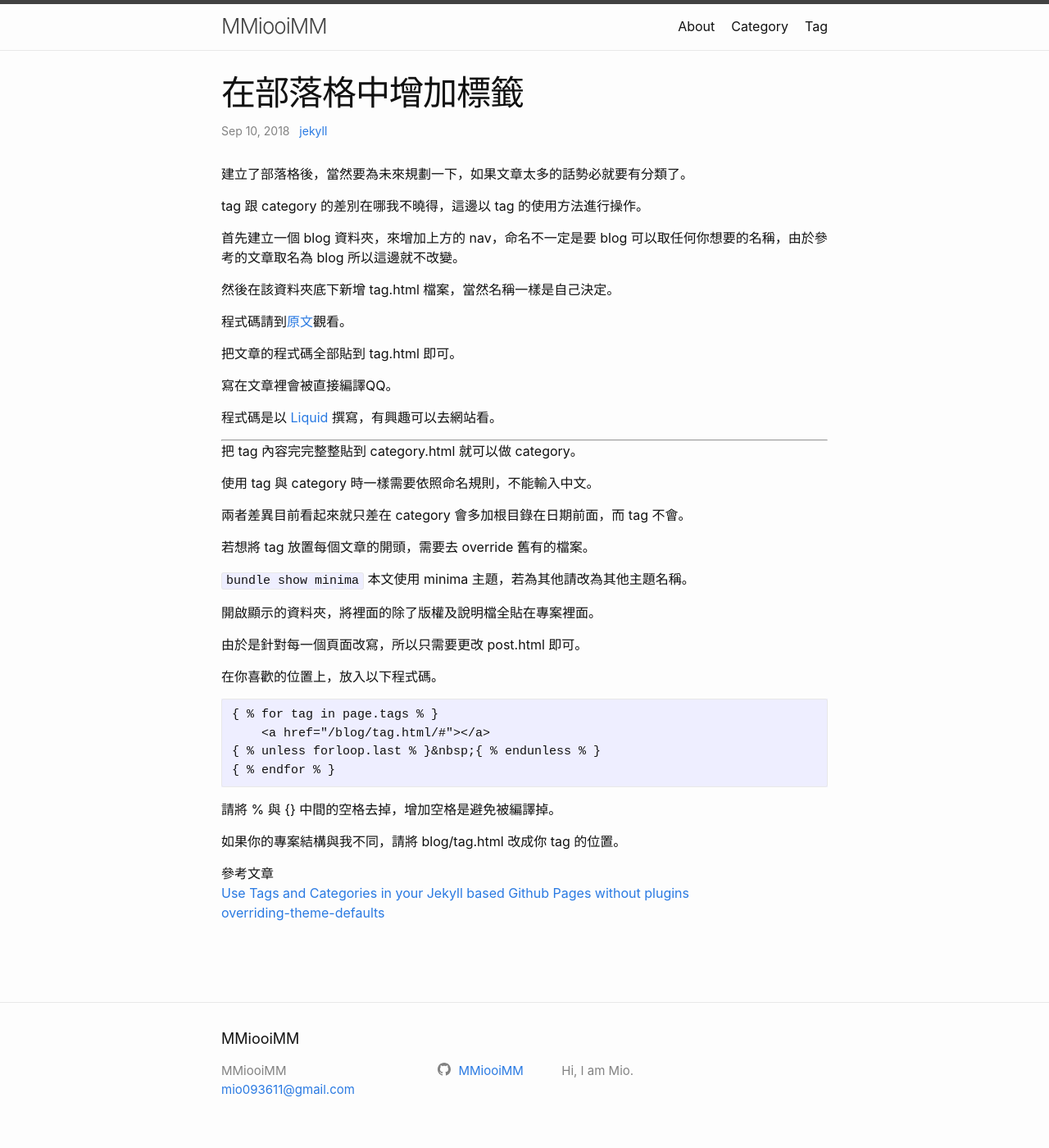
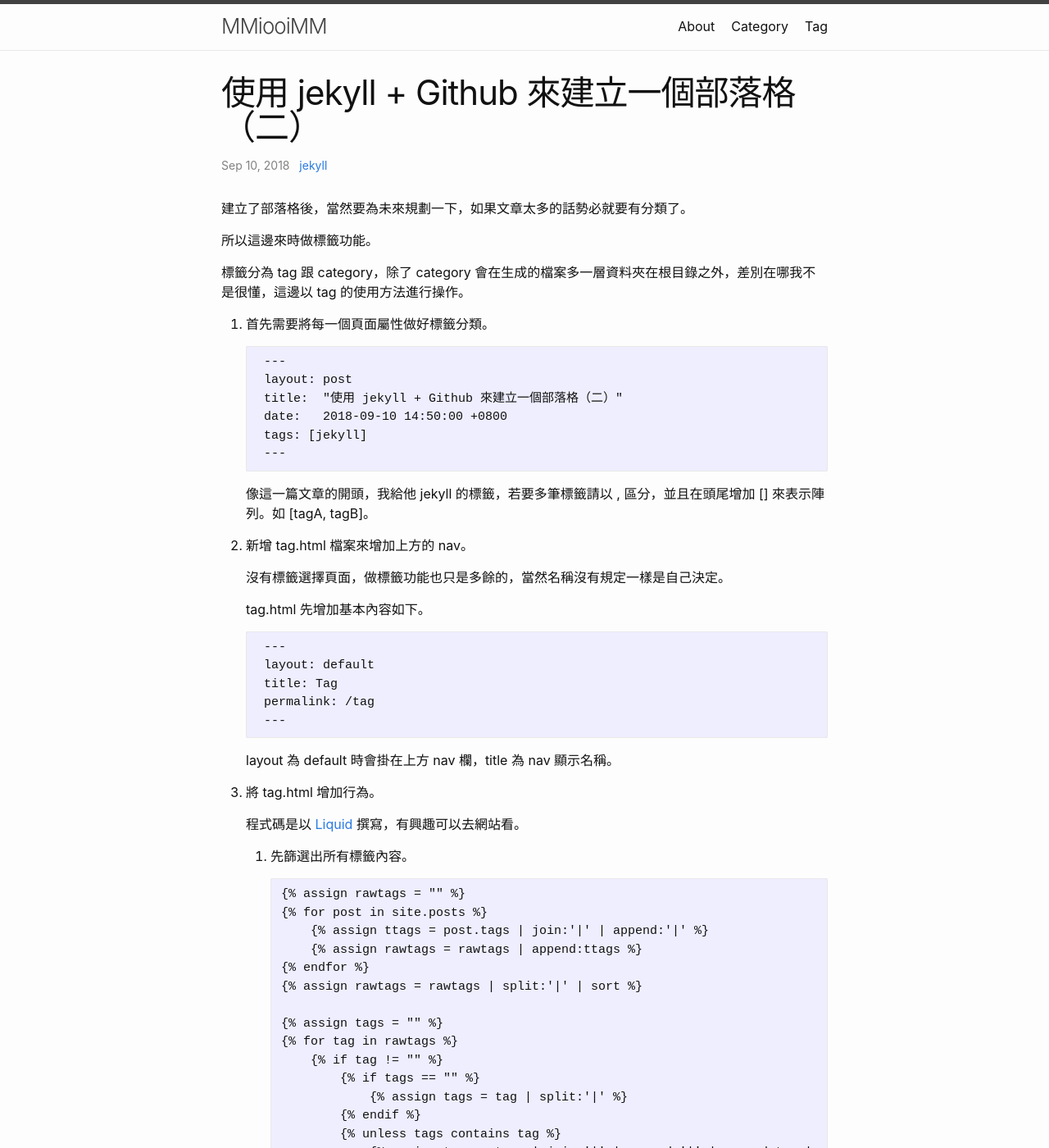
Before and after one commit to MMiooiMM/MMiooiMM.github.io, a Jekyll site: the page built from _posts/2018-09-10-add-tag.md, in a window 1280 px wide and 1400 px high. Shown: the whole window at 82% size. Built offline with Jekyll 4.4.1, drawn with Linux system fonts in a browser that asks for light colours; some of the changed text lies outside the part shown.

Commit message:
modify add-tag page and about

````diff
--- a/_layouts/post.html
+++ b/_layouts/post.html
@@ -11,7 +11,7 @@
         {{ page.date | date: date_format }}
         &nbsp;
         {% for tag in page.tags %}
-        <a href="{{site.baseurl}}/blog/tag.html#{{tag|slugize}}">{{tag}}</a>
+        <a href="{{ site.baseurl }}/tag#{{ tag|slugize }}">{{ tag }}</a>
         {% unless forloop.last %}&nbsp;{% endunless %}
         {% endfor %}
       </time>
--- a/_posts/2018-09-10-add-tag.md
+++ b/_posts/2018-09-10-add-tag.md
@@ -1,58 +1,135 @@
 ---
 layout: post
-title:  "在部落格中增加標籤"
+title:  "使用 jekyll + Github 來建立一個部落格（二）"
 date:   2018-09-10 14:50:00 +0800
 tags: [jekyll]
 ---
 
 建立了部落格後，當然要為未來規劃一下，如果文章太多的話勢必就要有分類了。
 
-tag 跟 category 的差別在哪我不曉得，這邊以 tag 的使用方法進行操作。
+所以這邊來時做標籤功能。
 
-首先建立一個 blog 資料夾，來增加上方的 nav，命名不一定是要 blog 可以取任何你想要的名稱，由於參考的文章取名為 blog 所以這邊就不改變。
+標籤分為 tag 跟 category，除了 category 會在生成的檔案多一層資料夾在根目錄之外，差別在哪我不是很懂，這邊以 tag 的使用方法進行操作。
 
-然後在該資料夾底下新增 tag.html 檔案，當然名稱一樣是自己決定。
+1. 首先需要將每一個頁面屬性做好標籤分類。
 
-程式碼請到[原文][add-tag]觀看。
+    ```
+    ---
+    layout: post
+    title:  "使用 jekyll + Github 來建立一個部落格（二）"
+    date:   2018-09-10 14:50:00 +0800
+    tags: [jekyll]
+    ---
+    ```
 
-把文章的程式碼全部貼到 tag.html 即可。
+    像這一篇文章的開頭，我給他 jekyll 的標籤，若要多筆標籤請以 , 區分，並且在頭尾增加 [] 來表示陣列。如 [tagA, tagB]。
 
-寫在文章裡會被直接編譯QQ。
+2. 新增 tag.html 檔案來增加上方的 nav。
 
-程式碼是以 [Liquid][liquid] 撰寫，有興趣可以去網站看。
+    沒有標籤選擇頁面，做標籤功能也只是多餘的，當然名稱沒有規定一樣是自己決定。
 
----
+    tag.html 先增加基本內容如下。
 
-把 tag 內容完完整整貼到 category.html 就可以做 category。
+    ```
+    ---
+    layout: default
+    title: Tag
+    permalink: /tag
+    ---
+    ```
+
+    layout 為 default 時會掛在上方 nav 欄，title 為 nav 顯示名稱。
+
+3. 將 tag.html 增加行為。
+
+    程式碼是以 [Liquid][liquid] 撰寫，有興趣可以去網站看。
+
+    1. 先篩選出所有標籤內容。
+
+       ```
+       {{ '{% assign rawtags = "" %' }}}
+       {{ '{% for post in site.posts %' }}}
+           {{ "{% assign ttags = post.tags | join:'|' | append:'|' %" }}}
+           {{ '{% assign rawtags = rawtags | append:ttags %' }}}
+       {{ '{% endfor %' }}}
+       {{ "{% assign rawtags = rawtags | split:'|' | sort %" }}}
+
+       {{ '{% assign tags = "" %' }}}
+       {{ '{% for tag in rawtags %' }}}
+           {{ '{% if tag != "" %' }}}
+               {{ '{% if tags == "" %' }}}
+                   {{ "{% assign tags = tag | split:'|' %" }}}
+               {{ '{% endif %' }}}
+               {{ '{% unless tags contains tag %' }}}
+                   {{ "{% assign tags = tags | join:'|' | append:'|' | append:tag | split:'|' %" }}}
+               {{ '{% endunless %' }}}
+           {{ '{% endif %' }}}
+       {{ '{% endfor %' }}}
+       ```
+
+    2. 將每一種標籤所帶有的文章顯示在網頁上
+
+       ```
+       {{ '{% for tag in tags %' }}}
+           <h2 id="{{ '{{ tag | slugify ' }}}}">{{ '{{ tag ' }}}}</h2>
+           <ul>
+           {{ '{% for post in site.posts %' }}}
+               {{ '{% if post.tags contains tag %' }}}
+               <li>
+               <h3>
+               <a href="{{ '{{ post.url ' }}}}">
+               {{ '{{ post.title ' }}}}
+               <small>{{ '{{ post.date | date_to_string ' }}}}</small>
+               </a>
+               </h3>
+               </li>
+               {{ '{% endif %' }}}
+           {{ '{% endfor %' }}}
+           </ul>
+       {{ '{% endfor %' }}}
+       ```
+
+    3. 將每一種標籤顯示在網頁上
+
+       做個索引方便查找。
+
+       ```
+       {{ '{% for tag in tags %' }}}
+           <a href="#{{ '{{ tag | slugify ' }}}}"> {{ '{{ tag ' }}}}</a>
+       {{ '{% endfor %' }}}
+       ```
+
+4. 完成。
+
+若想做 category，把上述內容改成 category 即可。
+
+然後文章屬性的 tags 改成 categories，屬性名稱應該是不能自己取的啦。
 
 使用 tag 與 category 時一樣需要依照命名規則，不能輸入中文。
 
-兩者差異目前看起來就只差在 category 會多加根目錄在日期前面，而 tag 不會。
-
 若想將 tag 放置每個文章的開頭，需要去 override 舊有的檔案。
 
-`bundle show minima` 本文使用 minima 主題，若為其他請改為其他主題名稱。
+使用指令 `bundle show minima` 開啟顯示的資料夾，本文使用 minima 主題，若為其他請改為其他主題名稱。
 
-開啟顯示的資料夾，將裡面的除了版權及說明檔全貼在專案裡面。
+將裡面的除了版權及說明檔全貼在專案裡面。
 
 由於是針對每一個頁面改寫，所以只需要更改 post.html 即可。
 
 在你喜歡的位置上，放入以下程式碼。
 
 ```
-{ % for tag in page.tags % }
-    <a href="{{site.baseurl}}/blog/tag.html/#{{tag|slugize}}">{{tag}}</a>
-{ % unless forloop.last % }&nbsp;{ % endunless % }
-{ % endfor % }
+{{ '{% for tag in page.tags %' }}}
+    <a href="{{ '{{ site.baseurl ' }}}}/tag#{{ '{{ tag | slugize ' }}}}">{{ '{{ tag ' }}}}</a>
+{{ '{% unless forloop.last %' }}}&nbsp;{{ '{% endunless %' }}}
+{{ '{% endfor %' }}}
 ```
 
-請將 % 與 {} 中間的空格去掉，增加空格是避免被編譯掉。
-
-如果你的專案結構與我不同，請將 blog/tag.html 改成你 tag 的位置。
+如果你的專案結構與我不同，請將 tag 改成你 tag 的位置。
 
 參考文章
 <br>[Use Tags and Categories in your Jekyll based Github Pages without plugins][add-tag]
 <br>[overriding-theme-defaults][overriding-theme-defaults]
+<br>[Liquid][liquid]
 
 [add-tag]: https://codinfox.github.io/dev/2015/03/06/use-tags-and-categories-in-your-jekyll-based-github-pages/
 [liquid]: https://shopify.github.io/liquid/
````
Also changed, not shown: about.md (+2 -4 lines).
